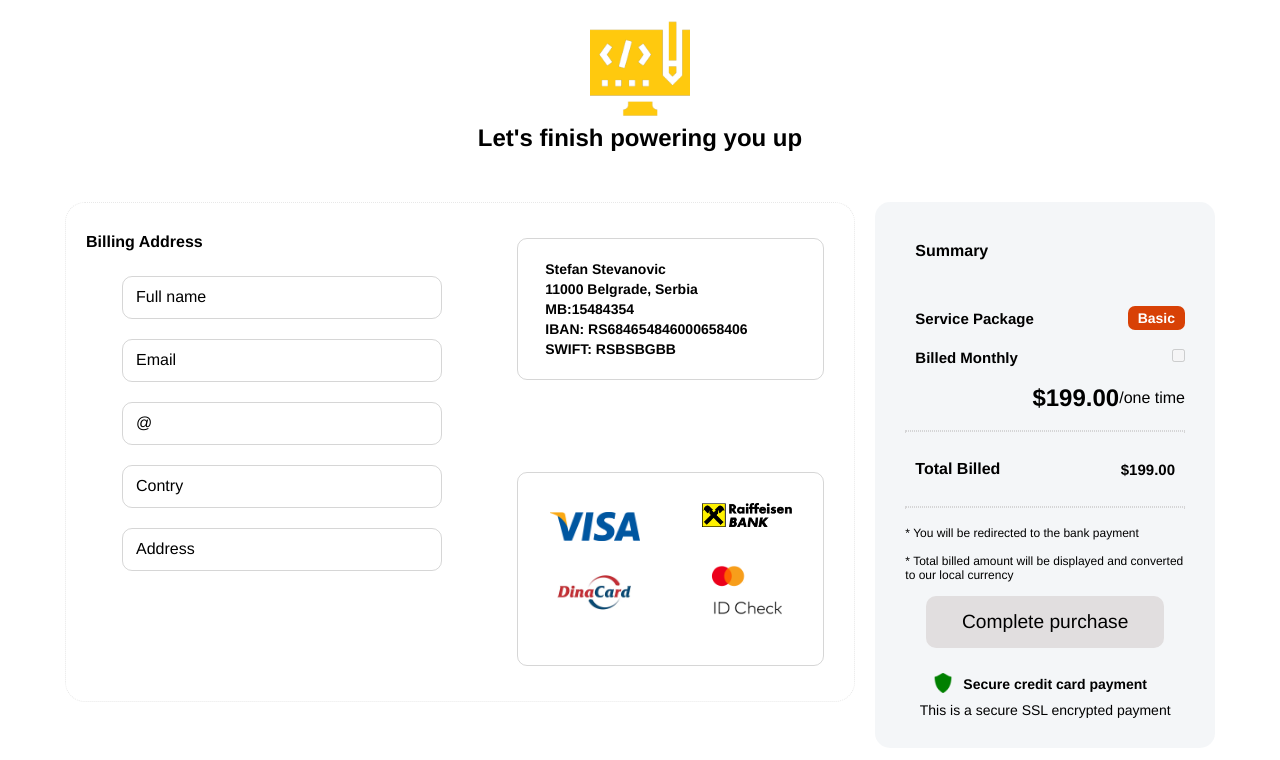
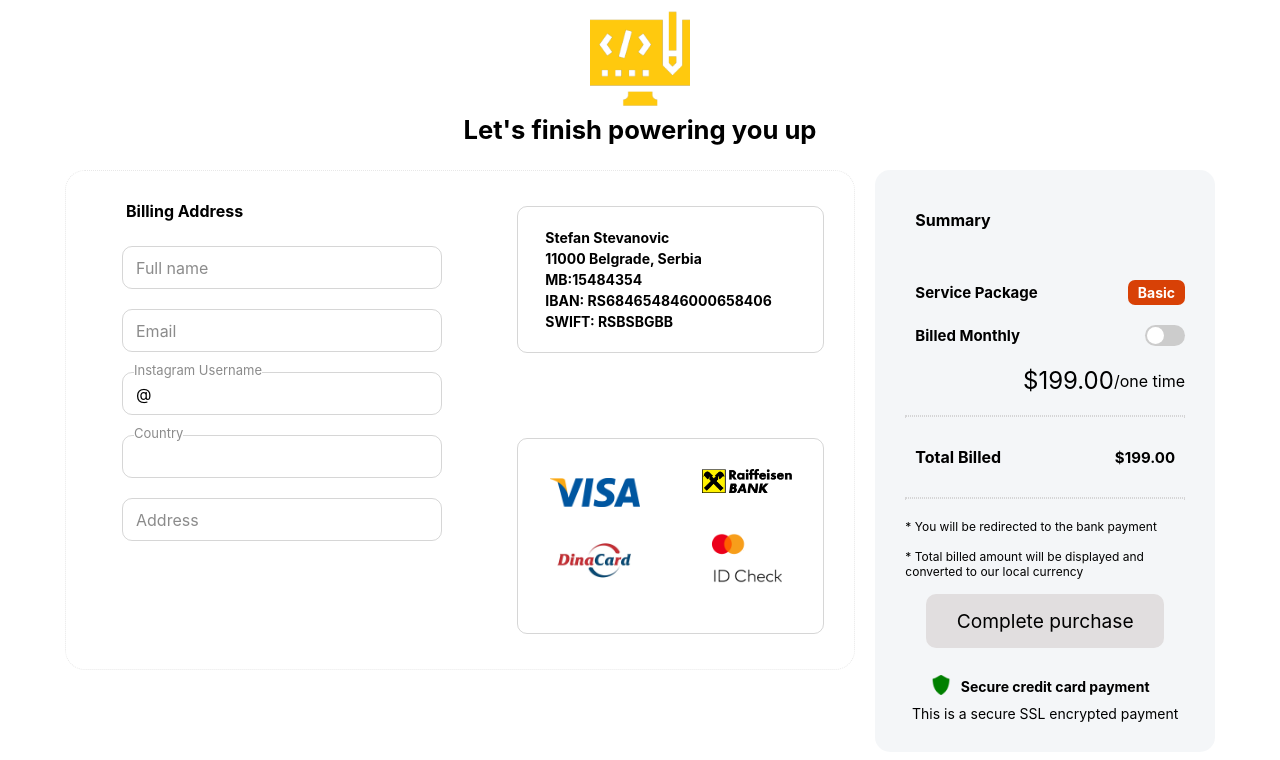
Before and after one commit to Stevica019/project-m, a plain HTML site: page checkout.html in a window 1280 px wide. Drawn offline with Linux system fonts and the light colour scheme.

Commit message:
Finished inputs, added slider, missing js&@media

```diff
--- a/assets/css/style.css
+++ b/assets/css/style.css
@@ -1,7 +1,8 @@
 *{
     margin: 0;
     padding: 0;
-    font-family: Helvetica, sans-serif;
+    font-family: Inter, system-ui, Avenir, Helvetica, Arial, sans-serif;
+    font-weight: 400;
     box-sizing: border-box;
 
 }
@@ -239,11 +240,15 @@ body{
     display: flex;
     flex-wrap: wrap;
 }
-.h2-logo{
+.checkout-logo{
     text-align: center;
     width: 100%;
-    padding-top: 20px;
-    padding-bottom: 50px;
+    margin-top: 10px;
+    margin-bottom: 25px;
+}
+#checkout-headline{
+    font-weight: bold;
+    font-size: 1.6rem;
 }
 .checkout-container{
     width: 1150px;
@@ -254,6 +259,7 @@ body{
 .checkout-container h4{
     text-align: left;
     padding: 10px 10px;
+    font-weight: bold;
 }
 .billing-info{
     display: flex;
@@ -266,6 +272,9 @@ body{
 }
 .billing{
     width: 60%;
+}
+.billing h4{
+    margin-left: 40px;
 }
 /*      INPUT       */
 .input-container{
@@ -288,7 +297,6 @@ body{
 }
 .entryarea{
     position: relative;
-
 }
 .labelline{
     position: absolute;
@@ -300,7 +308,45 @@ body{
     transition: 0.2s ease;
     background-color: white;
     text-align: left;
+    color: rgba(66, 66, 66, 0.61);
+    pointer-events: none;
 }
+.labellinestatic{
+    position: absolute;
+    font-size: 16px;
+    top: 2px;
+    left: 50px;
+    margin: 10px 10px;
+    padding: 0px 0px;
+    transition: 0.2s ease;
+    background-color: white;
+    text-align: left;
+    pointer-events: none;
+}
+
+.labellinetop{
+    position: absolute;
+    top: 2px;
+    left: 50px;
+    margin: 10px 10px;
+    padding: 0px 0px;
+    transition: 0.2s ease;
+    background-color: white;
+    text-align: left;
+    transform: translate(-2px, -22px);
+    font-size: 13px;
+    z-index: 1111;
+    color: rgba(66, 66, 66, 0.61);
+    pointer-events: none;
+}
+.input-container input[name="instagram"]{
+    text-indent: 20px;
+}
+.input-container input:focus + .labellinetop,
+                 input:valid + .labellinetop {
+        color: rgba(116, 219, 19, 0.89);
+}
+
 .input-container input:hover {
     border-color: rgba(37, 37, 37, 0.842);
     transition: 0.15s;
@@ -314,10 +360,11 @@ body{
     color: rgba(116, 219, 19, 0.89);
     height: 30px;
     line-height: 30px;
-    transform: translate(-2px, -30px);
-    z-index: 1112;
+    font-size: 13px;
+    transform: translate(-2px, -28px);
+    z-index: 1111;
 }
-
+/*    Rest of checkout    */
 .payment-info{
     width: 50%;
     display: flex;
@@ -334,11 +381,11 @@ body{
     padding: 20px 25px;
     width: 100%;
     list-style: none;
-    font-weight: bold;
     font-size: 14px;
 }
 #info li{
     margin: 2px;
+    font-weight: bold;
 }
 .payment{
     width: 100%;
@@ -426,6 +473,62 @@ body{
     display: flex;
     flex-direction: row;
 }
+/*      SLIDER      */
+.switch {
+    position: relative;
+    display: inline-block;
+    width: 40px;
+    height: 21px;
+  }
+
+.switch input {
+    opacity: 0;
+    width: 0;
+    height: 0;
+  }
+.slider {
+    position: absolute;
+    cursor: pointer;
+    top: 0;
+    left: 0;
+    right: 0;
+    bottom: 0;
+    background-color: #ccc;
+    -webkit-transition: .4s;
+    transition: .4s;
+  }
+
+.slider:before {
+    position: absolute;
+    content: "";
+    height: 17px;
+    width: 17px;
+    left: 2px;
+    bottom: 2px;
+    background-color: white;
+    -webkit-transition: .4s;
+    transition: .4s;
+  }
+
+input:checked + .slider {
+    background-color: #2196F3;
+  }
+
+input:focus + .slider {
+    box-shadow: 0 0 1px #2196F3;
+  }
+
+input:checked + .slider:before {
+    -webkit-transform: translateX(20px);
+    -ms-transform: translateX(20px);
+    transform: translateX(19px);
+  }
+.slider.round {
+    border-radius: 34px;
+  }
+.slider.round:before {
+    border-radius: 50%;
+  }
  /*        FOOTER       */
 footer{
     background-color: hsla(0, 0%, 0%);
--- a/checkout.html
+++ b/checkout.html
@@ -11,9 +11,9 @@
     <!-- Odradi samo jedan div input da radi kako treba sve ostalo je samo copy paste
 i promena sta je input, funkcija u js najverovatnije ista -->
 <div class="checkout">
-    <div class="h2-logo">
+    <div class="checkout-logo">
     <img src="assets/img/logo.png" alt="logo" width="100px">
-    <h2 id="h2-element">Let's finish powering you up</h2>
+    <h2 id="checkout-headline">Let's finish powering you up</h2>
     </div>
     <div class="checkout-container">
         <div class="billing-info">
@@ -29,12 +29,13 @@ i promena sta je input, funkcija u js najverovatnije ista -->
                 <div class="labelline">Email</div>
             </div>
             <div class="entryarea">
-                <input type="text" required>
-                <div class="labelline">@</div>
+                <input type="text" name="instagram" required>
+                <div class="labellinetop">Instagram Username</div>
+                <div class="labellinestatic">@</div>
             </div>
             <div class="entryarea">
                 <input type="text" required>
-                <div class="labelline">Contry</div>
+                <div class="labellinetop">Country</div>
             </div>
             <div class="entryarea">
                 <input type="text" required>
@@ -70,7 +71,10 @@ i promena sta je input, funkcija u js najverovatnije ista -->
             </div><br>
             <div class="checkout-summary-elems">
                 <p class="checkout-paragraph">Billed Monthly</p>
-                <span><input type="checkbox" id="billing-mon-check" disabled></span>
+                <label class="switch">
+                    <input type="checkbox" disabled>
+                    <span class="slider round"></span>
+                  </label>
             </div><br>
             <div id="ot-price">
                 <h2>$199.00</h2>
```
